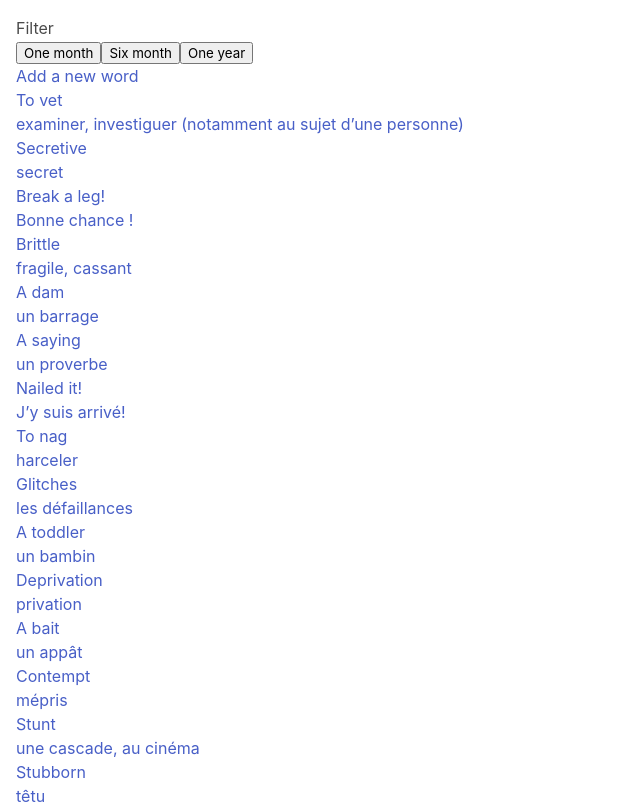
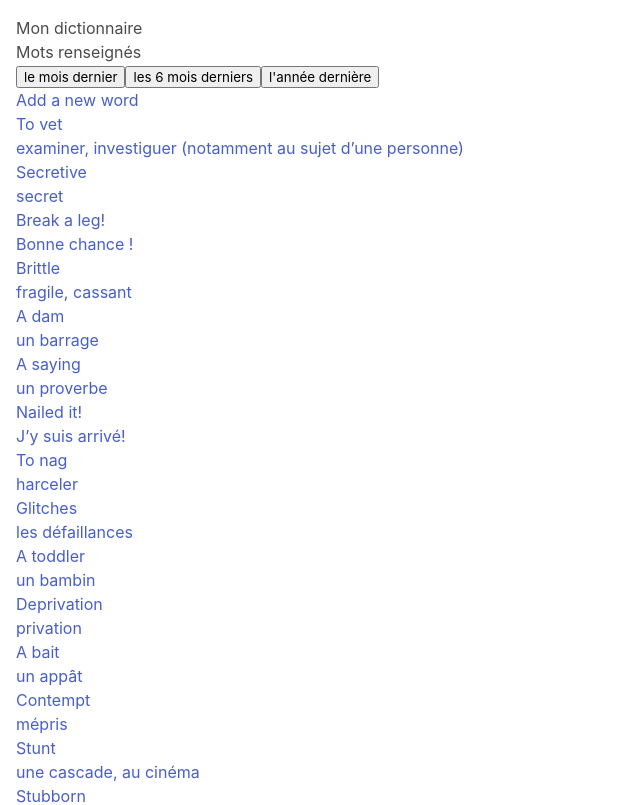
Before and after one commit to moreirathomas/react-dico, a React (Create React App) app in the folder spa/: page / in a window 1280 px wide. Shown: the top 805 px of the page, without its empty margins (0-640 px from the left). Built offline with nearby package versions, Linux system fonts and the light colour scheme.

Commit message:
Misc changes and syntax improvements

```diff
--- /dev/null
+++ b/spa/src/components/Header.tsx
@@ -0,0 +1,5 @@
+import React from "react";
+
+export const Header: React.FunctionComponent = (props) => {
+  return <h1>{props.children}</h1>;
+};
--- a/spa/src/components/TimeframeSelect.tsx
+++ b/spa/src/components/TimeframeSelect.tsx
@@ -20,10 +20,10 @@ export const TimeframeSelect: React.FunctionComponent<Props> = ({ setter }) => {
 
   return (
     <div>
-      <p>Filter</p>
-      <Button action={setFilterByMonth(1)}>One month</Button>
-      <Button action={setFilterByMonth(6)}>Six month</Button>
-      <Button action={setFilterByMonth(12)}>One year</Button>
+      <h3>Mots renseignés</h3>
+      <Button action={setFilterByMonth(1)}>le mois dernier</Button>
+      <Button action={setFilterByMonth(6)}>les 6 mois derniers</Button>
+      <Button action={setFilterByMonth(12)}>l'année dernière</Button>
     </div>
   );
 };
--- a/spa/src/components/index.ts
+++ b/spa/src/components/index.ts
@@ -1,4 +1,5 @@
 export { Button } from "./Button";
+export { Header } from "./Header";
 export { TimeframeSelect } from "./TimeframeSelect";
 export { WordItem } from "./WordItem";
 export { WordList } from "./WordList";
--- a/spa/src/view/AddWord.tsx
+++ b/spa/src/view/AddWord.tsx
@@ -1,9 +1,9 @@
 import React, { useContext, useState } from "react";
+import { useHistory } from "react-router-dom";
 import { v4 as uuid } from "uuid";
 import { WordsContext } from "../Context";
-import { Button } from "../components";
+import { Button, Header } from "../components";
 import type { Word } from "../models/word";
-import { useHistory } from "react-router-dom";
 
 /**
  * @returns A word given two translations. At most one translation can equal empty string `""`.
@@ -28,6 +28,7 @@ export const AddWord: React.FunctionComponent = () => {
 
   return (
     <div>
+      <Header>Ajout</Header>
       <label htmlFor="en">Anglais</label>
       <input name="en" onChange={(event) => setEn(event.target.value)} type="text" />
       <label htmlFor="fr">Francais</label>
--- a/spa/src/view/Detail.tsx
+++ b/spa/src/view/Detail.tsx
@@ -1,7 +1,7 @@
 import React, { useContext } from "react";
 import { useParams, useHistory } from "react-router-dom";
 import { WordsContext } from "../Context";
-import { Button } from "../components";
+import { Button, Header } from "../components";
 import type { Word } from "../models/word";
 
 /**
@@ -30,11 +30,13 @@ export const Detail: React.FunctionComponent = () => {
 
   return (
     <div>
-      <h2>{word.fr}</h2>
-      <h2>{word.en}</h2>
+      <Header>Mot</Header>
+      <h2>🇫🇷 {word.fr}</h2>
+      <h2>🇺🇸 {word.en}</h2>
       <p>Ajouté le {word.date}</p>
       <Button action={deleteWord}>Supprimer</Button>
-      <pre>id: {id}</pre>
+      <br />
+      <code>id: {id}</code>
     </div>
   );
 };
--- a/spa/src/view/Dictionary.tsx
+++ b/spa/src/view/Dictionary.tsx
@@ -1,10 +1,8 @@
 import React, { useContext, useEffect, useState } from "react";
 import { Link } from "react-router-dom";
 import { WordsContext } from "../Context";
-import { TimeframeSelect, WordList } from "../components";
+import { Header, TimeframeSelect, WordList } from "../components";
 import type { Word } from "../models/word";
-
-interface Props {}
 
 /**
  * @returns Array of elements whose `date` prop is more recent than `since`.
@@ -13,7 +11,7 @@ function filterMoreRecentThan<T extends { date: number }>(since: number, element
   return elements.filter((el) => el.date > since);
 }
 
-export const Dictionary: React.FunctionComponent<Props> = () => {
+export const Dictionary: React.FunctionComponent = () => {
   const { state } = useContext(WordsContext);
 
   const [activeFilter, setActiveFilter] = useState(0);
@@ -25,6 +23,7 @@ export const Dictionary: React.FunctionComponent<Props> = () => {
 
   return (
     <div>
+      <Header>Mon dictionnaire</Header>
       <TimeframeSelect setter={setActiveFilter} />
       <Link to={"/new"}>Add a new word</Link>
       <WordList words={filteredWords} />
```
